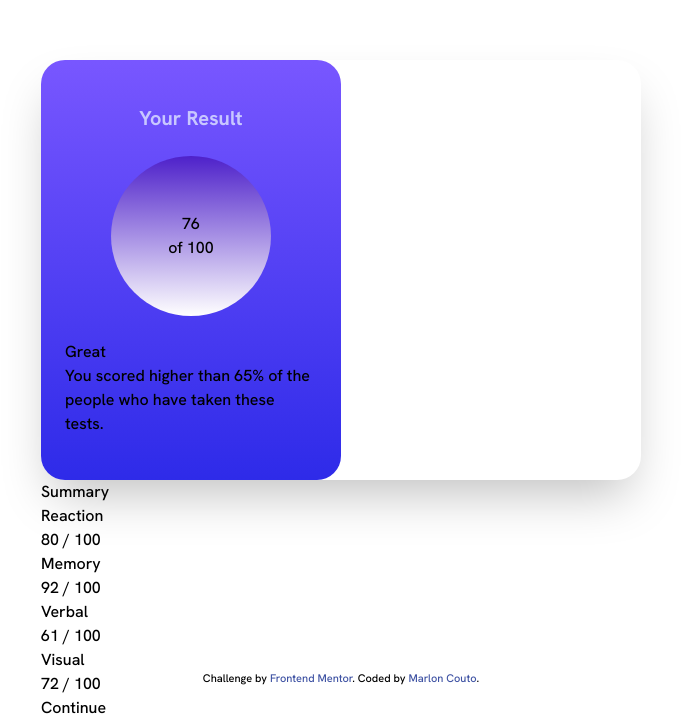
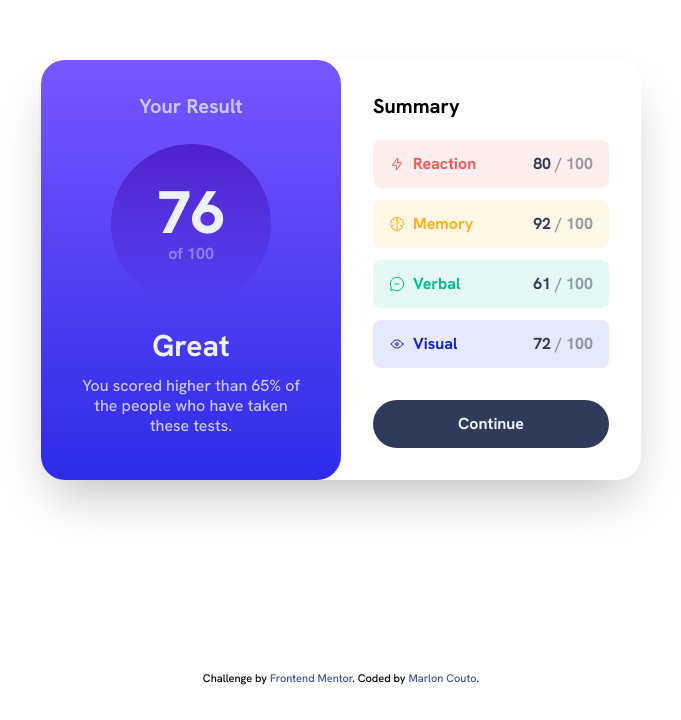
Before and after one commit to devpatola/results-summary-component, a plain HTML site: page index.html in a window 1280 px wide. Shown: the part 130-850 px from the top of the page, without its empty margins (299-980 px from the left). After the commit the page ends 817 px from the top, so only its background shows below. Drawn offline with nearby package versions, Linux system fonts and the light colour scheme.

Commit message:
Add Tailwind classes

```diff
--- a/index.html
+++ b/index.html
@@ -54,7 +54,6 @@
         },
       };
     </script>
-    <!-- Feel free to remove these styles or customize in your own stylesheet 👍 -->
     <style>
       .attribution {
         font-size: 11px;
@@ -63,63 +62,127 @@
       .attribution a {
         color: hsl(228, 45%, 44%);
       }
-      /* p {
-        font-size: 18px;
-      } */
     </style>
   </head>
   <body class="bg-white font-hanken">
-    <main class="w-full h-screen flex justify-center items-center">
-      <div class="rounded-3xl w-[600px] h-[420px] shadow-2xl">
+    <main class="w-full md:min-h-screen flex justify-center items-center">
+      <!-- Results summary -->
+      <div
+        class="md:rounded-3xl md:w-[600px] md:h-[420px] md:shadow-2xl flex items-center flex-col md:flex-row"
+      >
+        <!-- colorful box -->
         <div
-          class="h-full w-1/2 p-6 bg-gradient-to-b from-gradient-light-slate-blue to-gradient-light-royal-blue rounded-3xl flex flex-col justify-center items-center space-y-6"
+          class="md:h-full md:w-1/2 p-6 bg-gradient-to-b from-gradient-light-slate-blue to-gradient-light-royal-blue md:rounded-3xl rounded-b-3xl flex flex-col justify-center items-center space-y-6"
         >
           <h3 class="text-neutral-light-lavender text-xl font-bold">
             Your Result
           </h3>
+          <!-- gradient fading circle -->
           <div
-            class="h-40 w-40 rounded-full bg-white flex flex-col items-center justify-center bg-gradient-to-b from-gradient-violet-blue"
+            class="h-40 w-40 rounded-full flex flex-col items-center justify-center bg-gradient-to-b from-gradient-violet-blue to-gradient-persian-blue"
           >
-            <h1>76</h1>
-            <p>of 100</p>
+            <div class="text-center">
+              <h1 class="text-neutral-pale-blue text-6xl font-black">76</h1>
+              <p class="text-neutral-light-lavender/50 font-semibold">of 100</p>
+            </div>
           </div>
-          <div>
-            <h2>Great</h2>
-            <p>
+          <!-- bottom text -->
+          <div class="text-center px-4">
+            <h2 class="text-neutral-pale-blue text-3xl font-bold">Great</h2>
+            <p class="text-neutral-light-lavender text-base py-3 leading-tight">
               You scored higher than 65% of the people who have taken these
               tests.
             </p>
           </div>
         </div>
-        <div>
-          <h2>Summary</h2>
+        <!-- skills summary -->
+        <div
+          class="px-8 w-full md:w-1/2 py-6 flex flex-col grow space-y-3 justify-center h-full"
+        >
           <div>
-            <div>
-              <h3>Reaction</h3>
-              <p>80 / 100</p>
-            </div>
-            <div>
-              <h3>Memory</h3>
-              <p>92 / 100</p>
-            </div>
-            <div>
-              <h3>Verbal</h3>
-              <p>61 / 100</p>
-            </div>
-            <div>
-              <h3>Visual</h3>
-              <p>72 / 100</p>
+            <h2 class="text-xl font-bold">Summary</h2>
+            <!-- skills container -->
+            <div class="space-y-3 text-base my-5 text-neutral-dark-gray-blue">
+              <!-- Reaction -->
+              <div
+                class="bg-primary-light-red/10 flex justify-between rounded-lg py-3 px-4"
+              >
+                <div class="flex space-x-2 items-center">
+                  <img
+                    class="h-4"
+                    src="./assets/images/icon-reaction.svg"
+                    alt="Reaction"
+                  />
+                  <h3 class="font-bold text-primary-light-red">Reaction</h3>
+                </div>
+                <p class="font-bold">
+                  80 <span class="text-neutral-dark-gray-blue/50">/ 100</span>
+                </p>
+              </div>
+              <!-- Memory -->
+              <div
+                class="bg-primary-orangey-yellow/10 flex justify-between rounded-lg py-3 px-4"
+              >
+                <div class="flex space-x-2 items-center">
+                  <img
+                    class="h-4"
+                    src="./assets/images/icon-memory.svg"
+                    alt="Memory"
+                  />
+                  <h3 class="font-bold text-primary-orangey-yellow">Memory</h3>
+                </div>
+                <p class="font-bold">
+                  92 <span class="text-neutral-dark-gray-blue/50">/ 100</span>
+                </p>
+              </div>
+              <!-- Verbal -->
+              <div
+                class="bg-primary-green-teal/10 flex justify-between rounded-lg py-3 px-4"
+              >
+                <div class="flex space-x-2 items-center">
+                  <img
+                    class="h-4"
+                    src="./assets/images/icon-verbal.svg"
+                    alt="Verbal"
+                  />
+                  <h3 class="font-bold text-primary-green-teal">Verbal</h3>
+                </div>
+                <p class="font-bold">
+                  61 <span class="text-neutral-dark-gray-blue/50">/ 100</span>
+                </p>
+              </div>
+              <!-- Visual -->
+              <div
+                class="bg-primary-cobalt-blue/10 flex justify-between rounded-lg py-3 px-4"
+              >
+                <div class="flex space-x-2 items-center">
+                  <img
+                    class="h-4"
+                    src="./assets/images/icon-visual.svg"
+                    alt="Visual"
+                  />
+                  <h3 class="font-bold text-primary-cobalt-blue">Visual</h3>
+                </div>
+                <p class="font-bold">
+                  72 <span class="text-neutral-dark-gray-blue/50">/ 100</span>
+                </p>
+              </div>
             </div>
           </div>
+          <!-- button -->
+          <button
+            class="bg-neutral-dark-gray-blue rounded-full p-4 md:p-3 my-4 text-neutral-pale-blue font-bold hover:bg-gradient-to-b from-gradient-light-slate-blue to-gradient-light-royal-blue transition duration-300 ease-in-out"
+          >
+            Continue
+          </button>
         </div>
-        <button>Continue</button>
       </div>
     </main>
     <footer class="attribution">
       Challenge by
       <a href="https://www.frontendmentor.io?ref=challenge" target="_blank"
         >Frontend Mentor</a
-      >. Coded by <a href="#">Marlon Couto</a>.
+      >. Coded by <a href="https://github.com/devpatola">Marlon Couto</a>.
     </footer>
   </body>
 </html>
```
